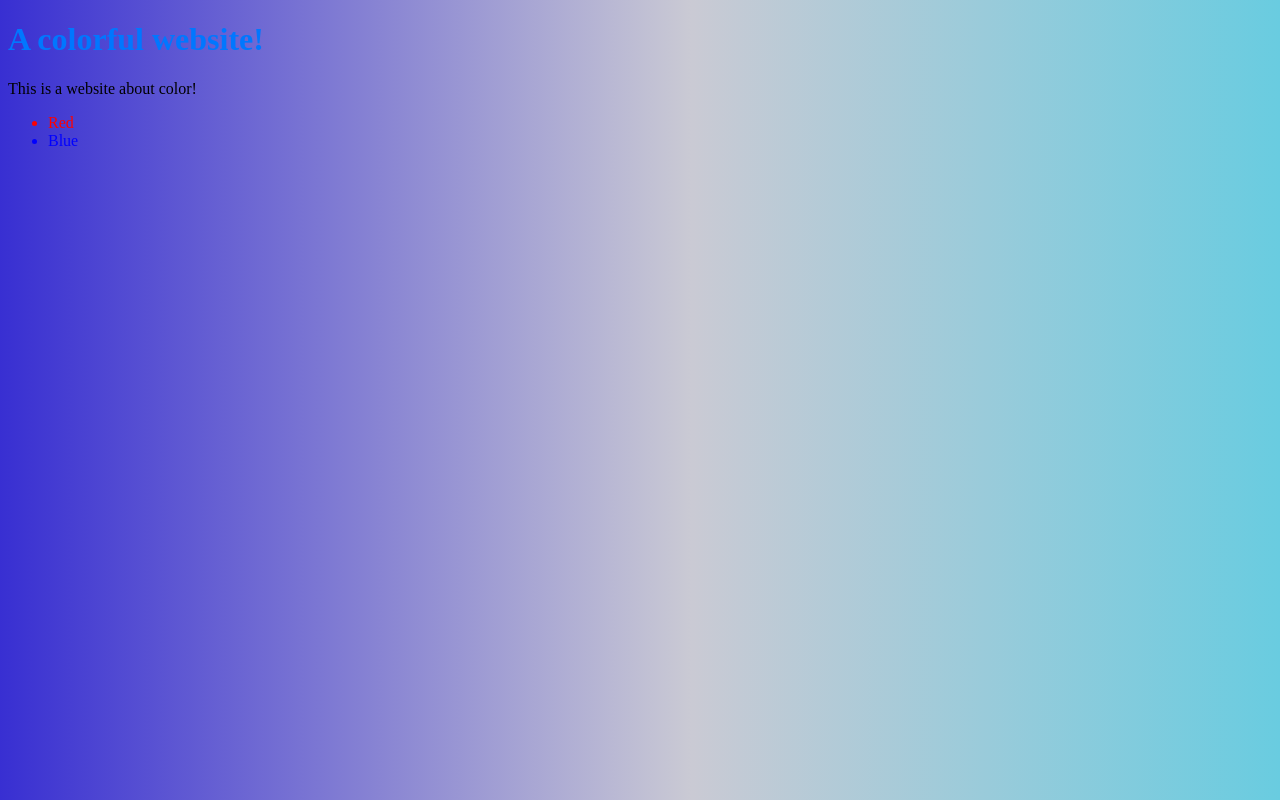
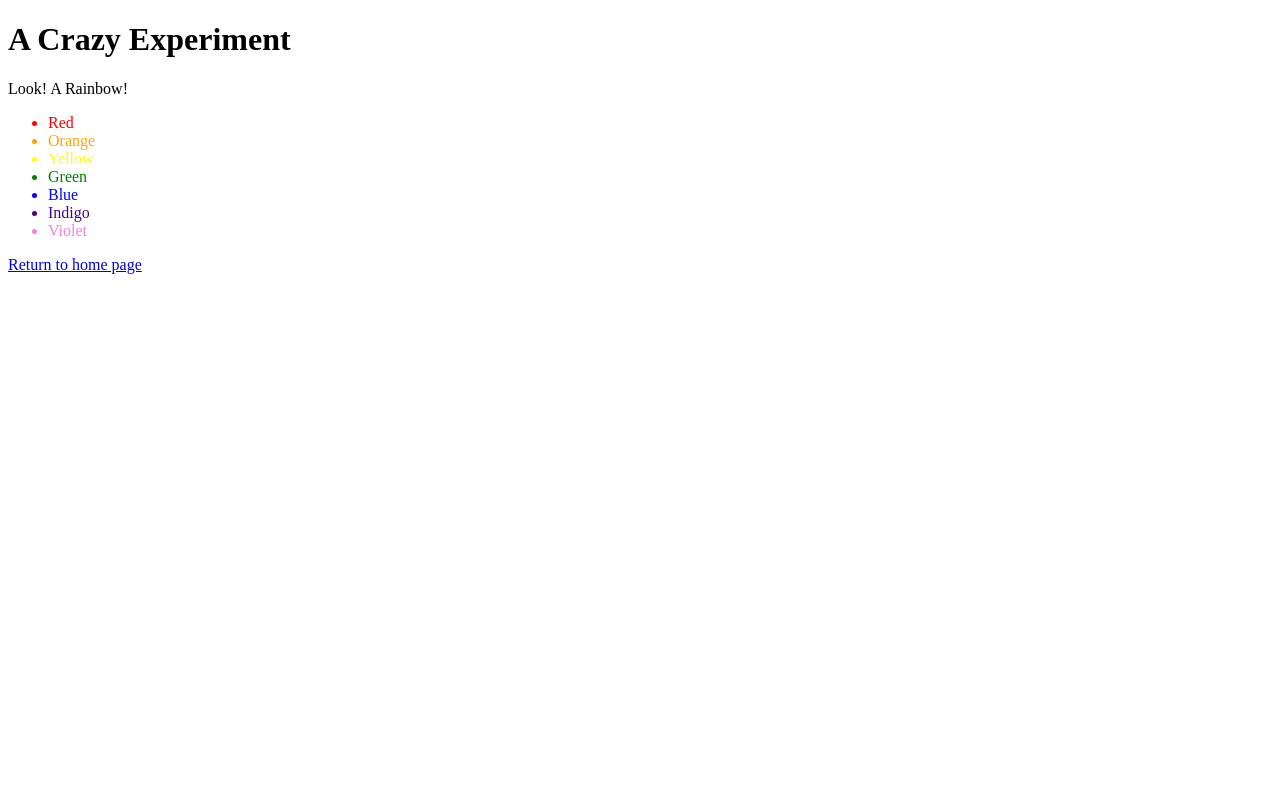
Before and after one commit to Lince99/Git_exercises, a plain HTML site: page index.html in a window 1280 px wide. Drawn offline with Linux system fonts and the light colour scheme.

Commit message:
Add new branch and modify index.html

```diff
--- a/index.html
+++ b/index.html
@@ -1,15 +1,23 @@
 <!DOCTYPE html>
 <html lang="en">
-	<head>
-		<meta charset="UTF-8">
-		<title>Index</title>
-	</head>
-	<body style="min-width: 100%; min-height: 100%; background: rgb(56,47,210); background: linear-gradient(90deg, rgba(56,47,210,1) 0%, rgba(202,202,212,1) 54%, rgba(105,204,224,1) 100%);">
-		<h1 style="color: #07F">A colorful website!</h1>
-		<p>This is a website about color!</p>
-		<ul>
-			<li style="color: red;">Red</li>
-			<li style="color: blue;">Blue</li>
-		</ul>
-	</body>
+<head>
+  <title>A Crazy Experiment</title>
+  <meta charset="utf-8" />
+</head>
+<body>
+  <h1>A Crazy Experiment</h1>
+  <p>Look! A Rainbow!</p>
+
+  <ul>
+    <li style="color: red">Red</li>
+    <li style="color: orange">Orange</li>
+    <li style="color: yellow">Yellow</li>
+    <li style="color: green">Green</li>
+    <li style="color: blue">Blue</li>
+    <li style="color: indigo">Indigo</li>
+    <li style="color: violet">Violet</li>
+  </ul>
+
+  <p><a href="index.html">Return to home page</a></p>
+</body>
 </html>
```
